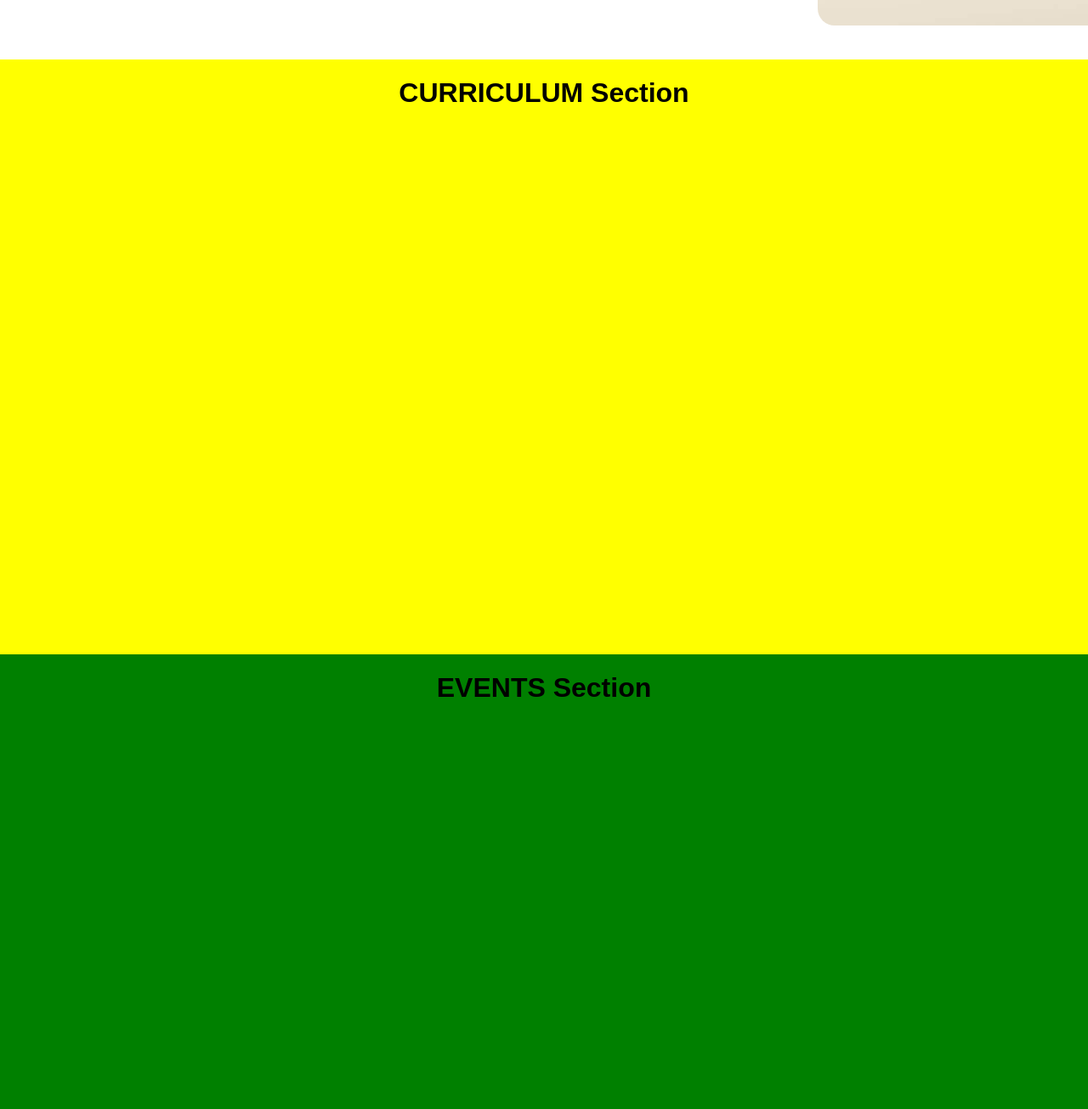
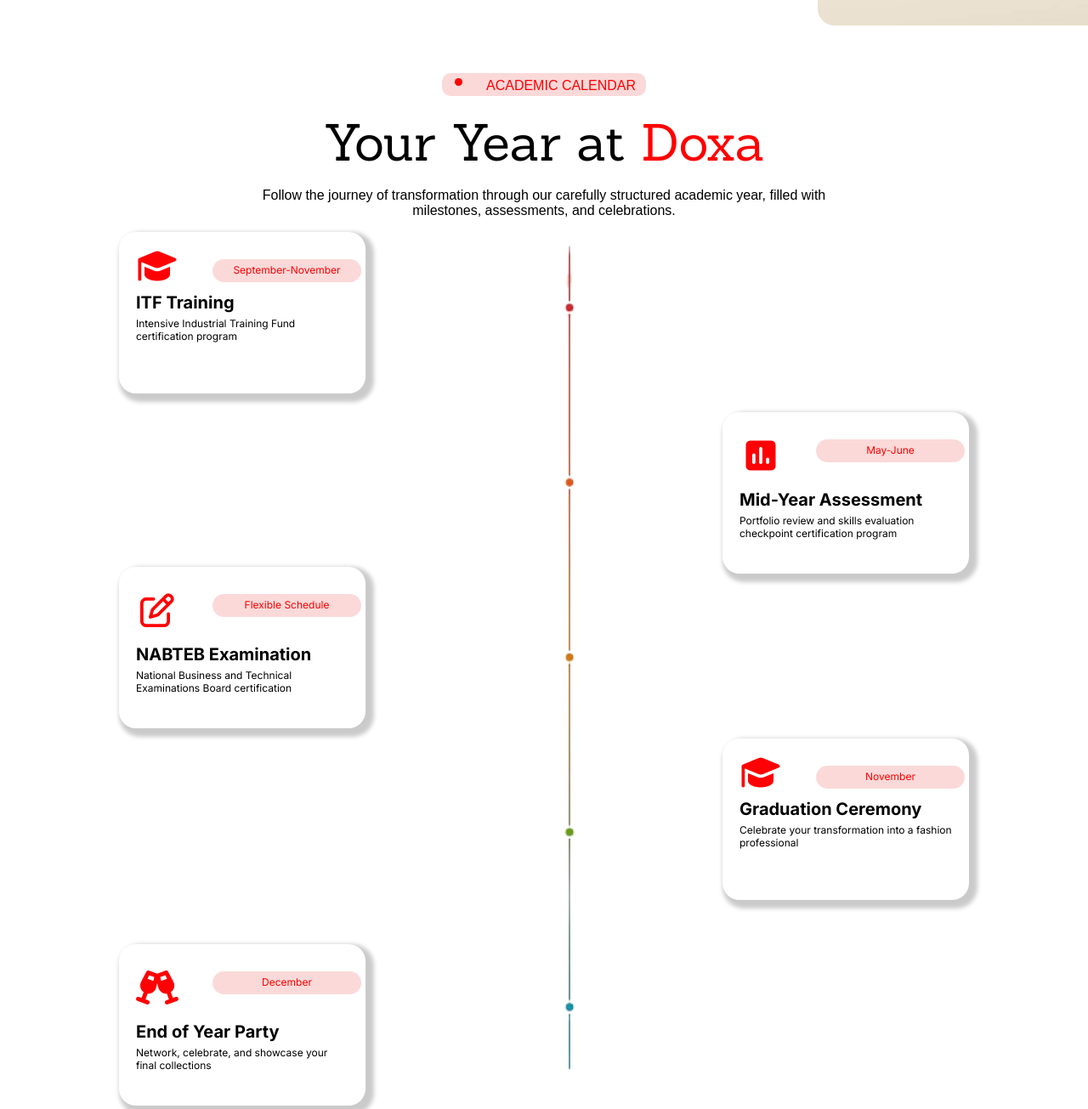
Before and after one commit to Hydrazane2O/Doxa-UI, a plain HTML site: page index.html in a window 1280 px wide. Shown: the part 1640-2945 px from the top of the page at 85% size. Drawn offline with Linux system fonts and the light colour scheme; a web font is replaced by a local one.

Commit message:
animaton

```diff
--- a/index.css
+++ b/index.css
@@ -1,5 +1,6 @@
 
 @import url('https://fonts.googleapis.com/css2?family=Montserrat:ital,wght@0,100..900;1,100..900&family=Sanchez:ital@0;1&family=Sofia+Sans:ital,wght@0,1..1000;1,1..1000&display=swap');
+@import url('https://fonts.googleapis.com/css2?family=Inter:ital,opsz,wght@0,14..32,100..900;1,14..32,100..900&family=Montserrat:ital,wght@0,100..900;1,100..900&family=Sanchez:ital@0;1&family=Sofia+Sans:ital,wght@0,1..1000;1,1..1000&display=swap');
 
 html{
     scroll-behavior: smooth;
@@ -25,12 +26,12 @@ header{
     margin-right: 150px;
 
 }
-ul{
+.top ul{
     margin: 0%;
     padding: 0%;
     list-style: none;
 }
-li{
+.top li{
     float: left;
 }
 .top{
@@ -66,10 +67,8 @@ li{
 }
 .enroll:hover{
     cursor: pointer;
-    background-color: rgb(169, 12, 12);
-    border-color: black;
-    border-bottom: 0px;
-    border-left: 5px;
+    transform: rotate(5deg, 5deg) scale(1.5);
+    box-shadow: 10px 10px 40px rgba(0, 0, 0, 0.3);
 }
 #home{
     height: 700px;
@@ -163,12 +162,168 @@ li{
     margin: 0;
 }
 #section2{
-    height: 700px;
+    height: 100%;
     width: 100%;
-    background-color: yellow;
-    display: inline-block;
-    text-align: center
 }
+.first{
+    width: 700px;
+    text-align: center;
+    flex-direction: column;
+    display: flex;
+    justify-self: center;
+}
+.first ul{
+    list-style:disc;
+    color: red;
+    padding-top: 5px;
+    height: 22px;
+    width: 200px;
+    background-color: rgba(234, 83, 83, 0.219);
+    border-radius: 10px;
+    position: relative;
+    line-height: 0.3;
+    align-self: center;
+}
+.first li::marker{
+    font-size: 30px;
+}
+.year{
+    font-family: 'sanchez';
+    font-size: 60px;
+    font-weight: 400;
+}
+.year span{
+    margin: 0;
+    color: red;
+}
+.time{
+    height: 1000px;
+    display: flex;
+    justify-self: center;
+    grid-column: 2;
+    grid-row: 1 / 5;
+}
+.line{
+    width: 1000px;
+    height: 1300px;
+    display: grid;
+    grid-template-columns: 1fr 1fr;
+    justify-self: center;
+}
+.itf{
+    width: 250px;
+    height: 150px;
+    border-radius: 20px;
+    text-align: left;
+    box-shadow: 5px 5px 5px 5px #00000035;
+    padding: 20px;
+    font-family: 'inter';
+    grid-column: 1;
+    grid-row: 1;
+    animation: left 5s;
+}
+@keyframes left{
+    0%{transform: translatex(0);}
+    50%{transform: translatex(220px);}
+}
+.date{
+    font-size: 12px;
+    text-align: center;
+    color: red;
+    padding-top: 5px;
+    height: 22px;
+    width: 70%;
+    background-color: rgba(234, 83, 83, 0.219);
+    border-radius: 20px;
+    left: 90px;
+    position: relative;
+    text-transform: capitalize;
+}
+.itf i{
+    position: relative;
+    bottom: 40px;
+    font-size: 40px;
+    padding: 0;
+}
+.itf h6{
+    font-size: 20px;
+    margin: -20px 0 5px 0;
+}
+.bot{
+    font-size: 12px;
+    margin: 0;
+}
+.mid{
+    width: 250px;
+    height: 150px;
+    border-radius: 20px;
+    text-align: left;
+    box-shadow: 5px 5px 5px 5px #00000035;
+    padding: 20px;
+    font-family: 'inter';
+    grid-column: 3;
+    grid-row: 2;
+    position: relative;
+    bottom: 60px;
+    animation: right 5s;
+}
+@keyframes right{
+    0%{transform: translatex(0)}
+    50%{transform: translatex(-180px)}
+}
+.nab{
+     width: 250px;
+    height: 150px;
+    border-radius: 20px;
+    text-align: left;
+    box-shadow: 5px 5px 5px 5px #00000035;
+    padding: 20px;
+    font-family: 'inter';
+    grid-column: 1;
+    grid-row: 3;
+    position: relative;
+    bottom:150px;
+    animation: left 5s;
+}
+.nab i, .grad i, .mid i, .party i{
+    font-size: 40px;
+    position: relative;
+    bottom: 40px;
+}
+.nab h6, .grad h6, .mid h6, .party h6{
+    margin-top: -20px;
+    font-size: 20px;
+    margin-bottom: 5px;
+}
+.grad{
+    width: 250px;
+    height: 150px;
+    border-radius: 20px;
+    text-align: left;
+    box-shadow: 5px 5px 5px 5px #00000035;
+    padding: 20px;
+    font-family: 'inter';
+    grid-column: 3;
+    grid-row: 4 / 5;
+    position: relative;
+    bottom: 220px;
+    animation: right 5s;
+}
+.party{
+    width: 250px;
+    height: 150px;
+    border-radius: 20px;
+    text-align: left;
+    box-shadow: 5px 5px 5px 5px #00000035;
+    padding: 20px;
+    font-family: 'inter';
+    grid-column: 1;
+    grid-row: 5;
+    position: relative;
+    bottom:250px;
+    animation: left 5s;
+}
+
 #section3{
     height: 700px;
     width: 100%;
--- a/index.html
+++ b/index.html
@@ -57,7 +57,23 @@ font-size: 18px; margin:10px; ">Physical studio</p>
 
         </div>
      <div id="section2">
-            <h1>CURRICULUM Section</h1>
+        <div class="first">
+            <ul><li>ACADEMIC CALENDAR</li></ul>
+            <h4 class="year">Your Year at <span>Doxa</span></h4>
+            <p>Follow the journey of transformation through our carefully structured academic
+year, filled with milestones, assessments, and celebrations.</p>
+</div>
+<div class="line">
+<div class="itf"><p class="date">september-november</p><i class="fa-solid fa-graduation-cap fa-2xl" style="color: rgb(255, 0, 4);"></i><h6>ITF Training</h6><p class="bot">Intensive Industrial Training Fund
+certification program</p></div>
+<div class="mid"><p class="date">may-june</p><i class="fa-solid fa-square-poll-vertical" style="color: rgb(255, 0, 4);"></i><h6>Mid-Year Assessment</h6><p class="bot">Portfolio review and skills evaluation checkpoint
+certification program</p></div>
+<div class="nab"><p class="date">Flexible Schedule</p><i class="fa-regular fa-pen-to-square" style="color: rgb(255, 0, 4);"></i><h6>NABTEB Examination</h6><p class="bot">National Business and Technical
+Examinations Board certification</p></div>
+<div class="grad"><p class="date">november</p><i class="fa-solid fa-graduation-cap fa-2xl" style="color: rgb(255, 0, 4);"></i><h6>Graduation Ceremony</h6><p class="bot">Celebrate your transformation into a
+fashion professional</p></div>
+<div class="party"><p class="date">december</p><i class="fa-solid fa-champagne-glasses" style="color: rgb(255, 0, 4);"></i><h6>End of Year Party</h6><p class="bot">Network, celebrate, and showcase your
+final collections</p></div><img src="doxa/timeline.png" class="time"></div>
         </div>
      <div id="section3">
             <h1>EVENTS Section</h1>
--- a/why.css
+++ b/why.css
@@ -63,10 +63,8 @@ li{
 }
 .back:hover{
     cursor: pointer;
-    background-color: rgb(169, 12, 12);
-    border-color: black;
-    border-bottom: 0px;
-    border-left: 5px;
+    transform: rotate(5deg, 5deg) scale(1.5);
+    box-shadow: 10px 10px 40px rgba(0, 0, 0, 0.3);
 }
 footer{
     background-color: #162249;
```
Also changed, not shown: doxa/timeline.png (added).
